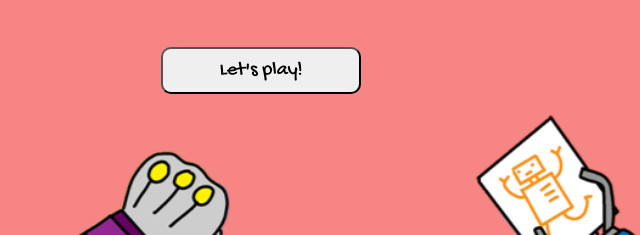
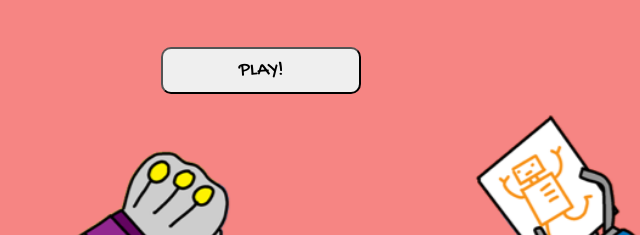
Before and after one commit to jasmine8711/Schaar-Steen-Papier, a plain HTML site: page index.html in a window 1280 px wide. Shown: the part 443-678 px from the top of the page, 356-996 px from the left. Drawn offline with Linux system fonts and the light colour scheme.

Commit message:
change context

```diff
--- a/index.html
+++ b/index.html
@@ -22,7 +22,7 @@
                 alt="">
             <div class="title">
                 <h2>Rock Paper Scissors</h2>
-                <button id="startbtn">Let's play!</button>
+                <button id="startbtn">PLAY!</button>
             </div>
         </div>
         <div class="name hidden">
```
